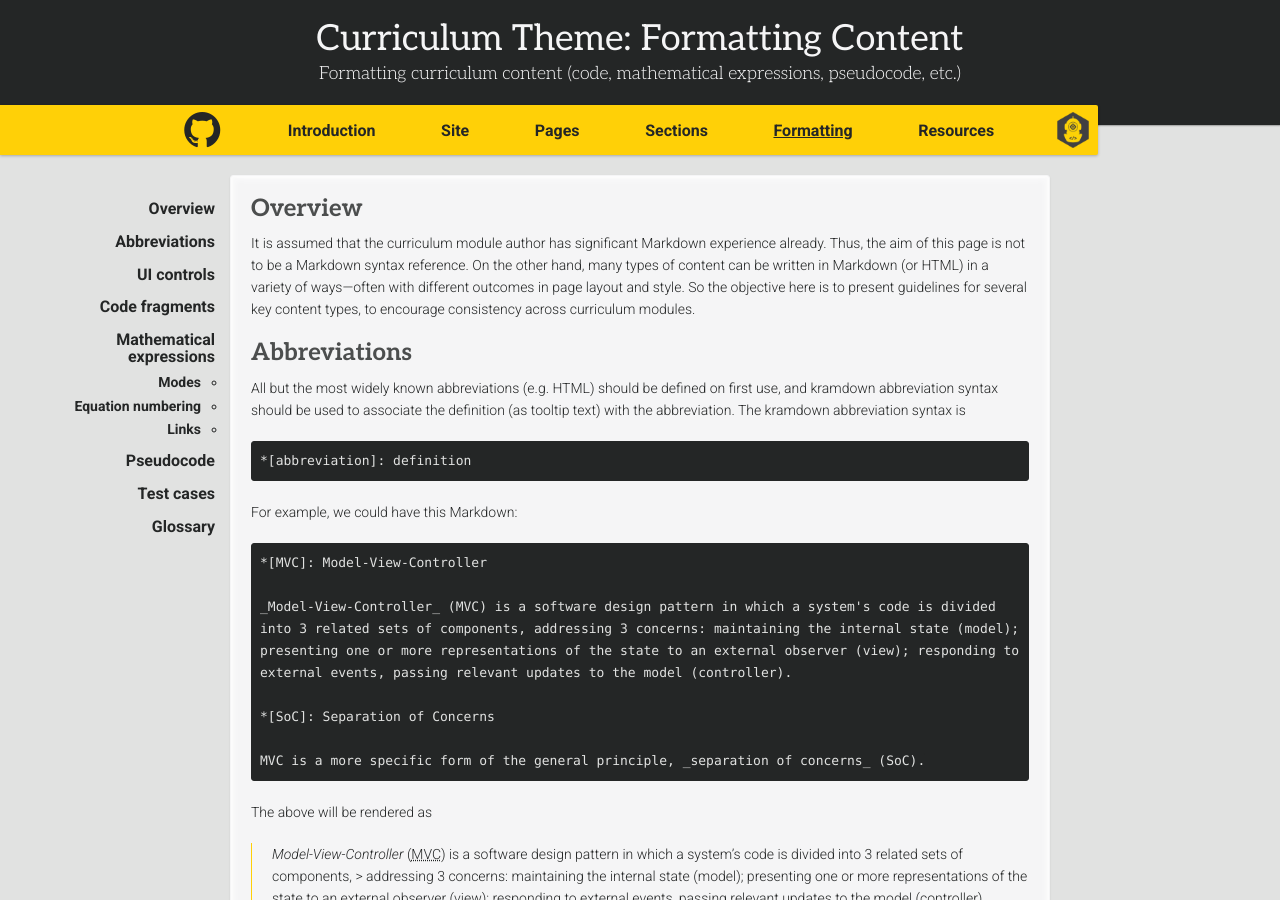
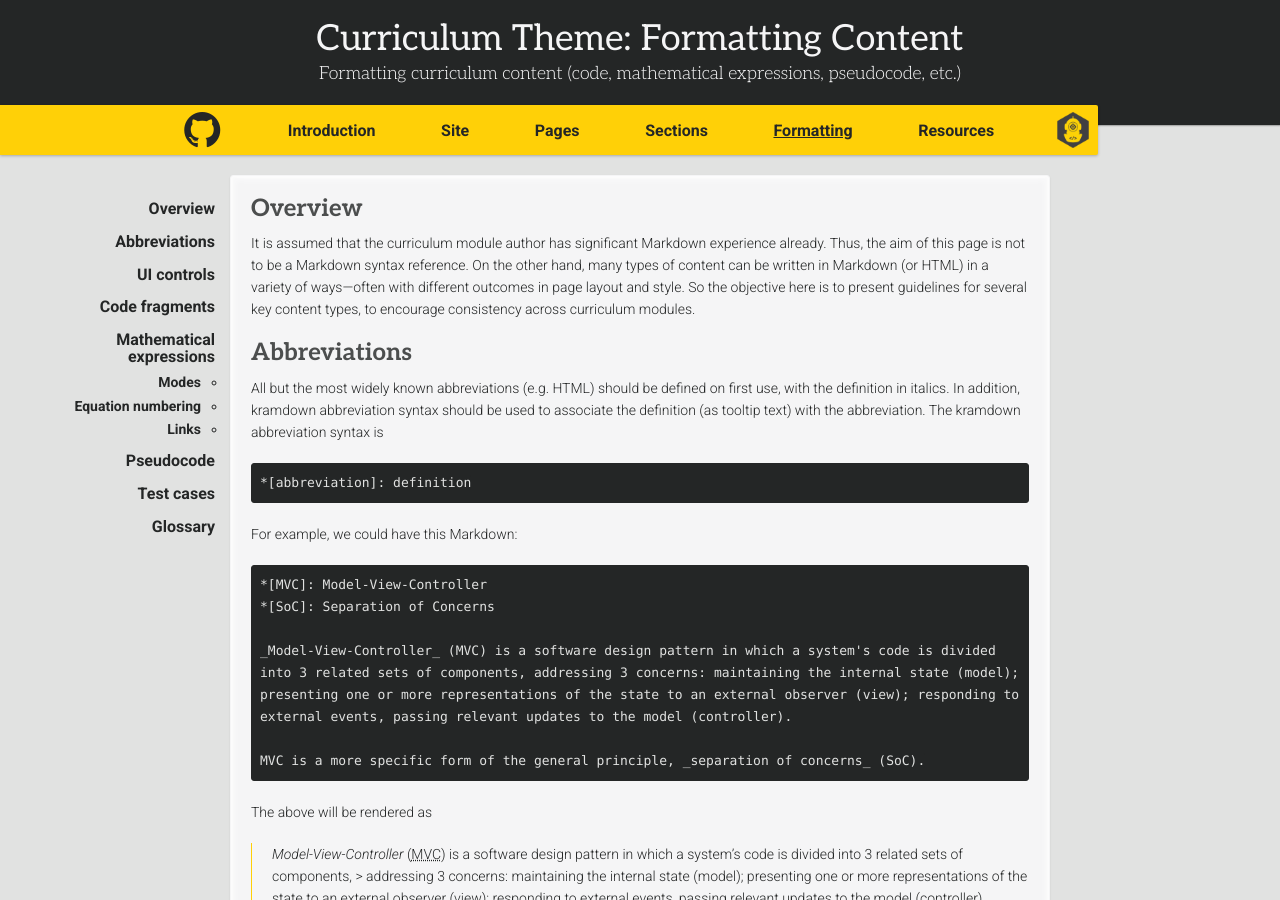
Before and after one commit to ddc-java/ddc-day, a Jekyll site: the page built from formatting.md, in a window 1280 px wide and 900 px high. Built offline with Jekyll 4.4.1, drawn with Linux system fonts in a browser that asks for light colours; nearby versions of some CDN libraries; some web fonts are replaced; our own code applies the rules of GitHub Pages for plain Markdown files; formulas are drawn with MathJax 3.

Commit message:
Abbreviations

````diff
--- a/formatting.md
+++ b/formatting.md
@@ -11,7 +11,7 @@ It is assumed that the curriculum module author has significant Markdown experie
 
 ## Abbreviations
 
-All but the most widely known abbreviations (e.g. HTML) should be defined on first use, and kramdown abbreviation syntax should be used to associate the definition (as tooltip text) with the abbreviation. The kramdown abbreviation syntax is
+All but the most widely known abbreviations (e.g. HTML) should be defined on first use, with the definition in italics. In addition, kramdown abbreviation syntax should be used to associate the definition (as tooltip text) with the abbreviation. The kramdown abbreviation syntax is
 
 ```text
 *[abbreviation]: definition
@@ -21,10 +21,9 @@ For example, we could have this Markdown:
 
 ```text
 *[MVC]: Model-View-Controller
+*[SoC]: Separation of Concerns
 
 _Model-View-Controller_ (MVC) is a software design pattern in which a system's code is divided into 3 related sets of components, addressing 3 concerns: maintaining the internal state (model); presenting one or more representations of the state to an external observer (view); responding to external events, passing relevant updates to the model (controller).
-
-*[SoC]: Separation of Concerns
 
 MVC is a more specific form of the general principle, _separation of concerns_ (SoC).
 ```
@@ -32,10 +31,9 @@ MVC is a more specific form of the general principle, _separation of concerns_ (
 The above will be rendered as
 
 > *[MVC]: Model-View-Controller
+> *[SoC]: Separation of Concerns
 >
 > _Model-View-Controller_ (MVC) is a software design pattern in which a system's code is divided into 3 related sets of components, > addressing 3 concerns: maintaining the internal state (model); presenting one or more representations of the state to an external observer (view); responding to external events, passing relevant updates to the model (controller).
->
-> *[SoC]: Separation of Concerns
 >
 > MVC is a more specific form of the general principle, _separation of concerns_ (SoC).
 
````
